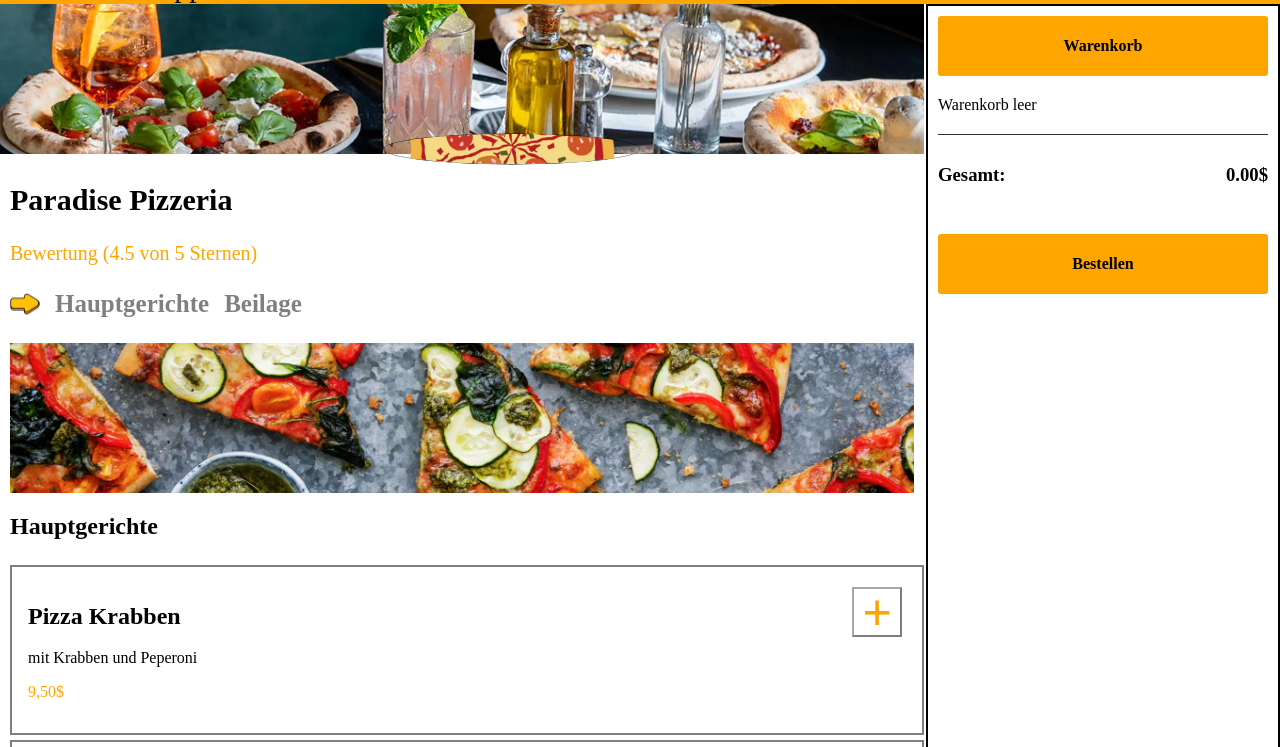
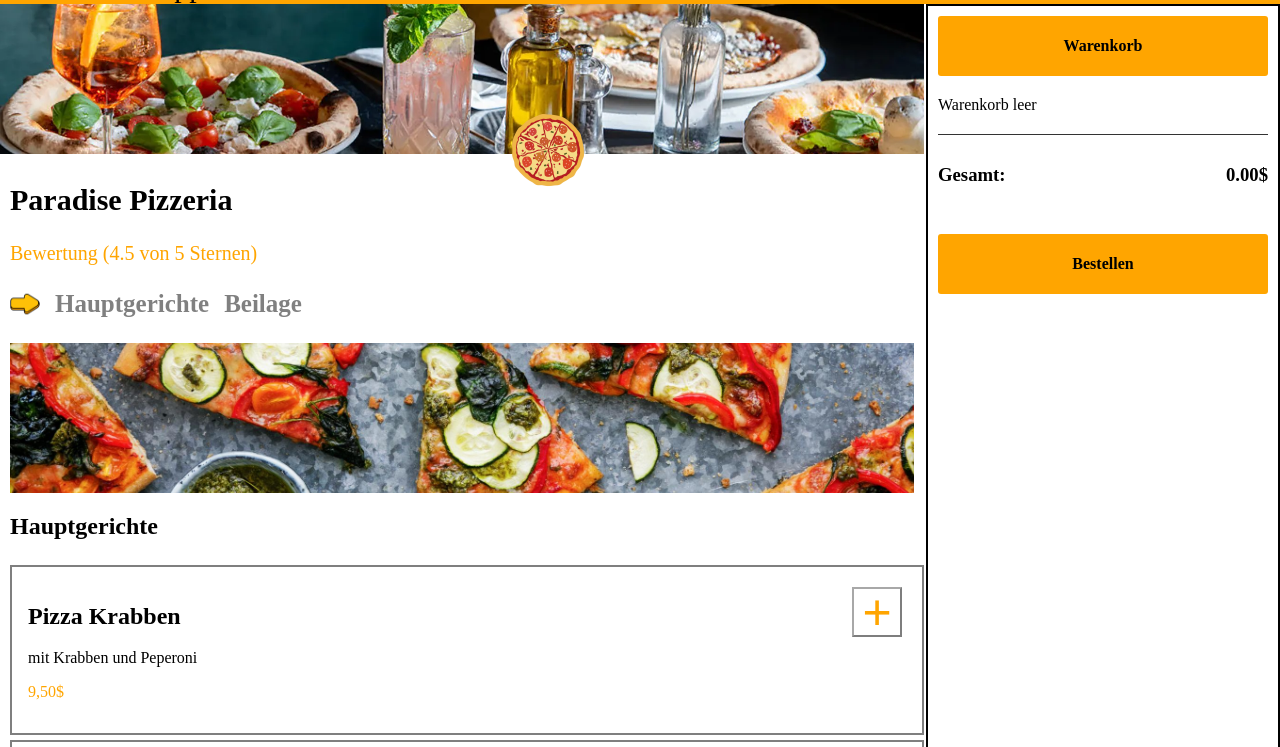
Before and after one commit to ChristianMulugeta/BESTELLAPP, a plain HTML site: page index.html in a window 1280 px wide. Shown: the part 53-800 px from the top of the page. Drawn offline with Linux system fonts and the light colour scheme.

Commit message:
round_img vollständig eingebunden

```diff
--- a/index.html
+++ b/index.html
@@ -20,7 +20,7 @@
     <div class="content_wrapper">
 
         <section class="content"><img src="./assets/img/main-img-1.jpg" alt="">
-            <img class="round_img" src="./assets/img/round-img.png" alt="">
+            <img class="round_img" src="./assets/img/round-img.png" alt style="width: 90px; height: 90px;">
             <div class="erste_beschreibung">
                 <h1>Paradise Pizzeria</h1>
                 <span> Bewertung (4.5 von 5 Sternen)</span>
--- a/style.css
+++ b/style.css
@@ -90,7 +90,7 @@ a :hover {
 
 
 
-@media (max-width: 600px) {
+@media (max-width: 700px) {
 
   .footer {
     padding-bottom: 70px;
@@ -151,4 +151,5 @@ a :hover {
     justify-content: center;
     align-items: center;
   }
+
 }
--- a/styles/assets.css
+++ b/styles/assets.css
@@ -39,12 +39,9 @@
 
 .round_img {
     position: absolute;
-    top: 6%;
+    top: 13%;
     left: 40%;
-    transform: translate(-50%, 50%) scale(0.2);
-    width: 100vh;
-    height: 800vh;
+    transform: translate(-10%, 60%);
     border-radius: 50%;
     object-fit: cover;
-    border: 2px solid black;
 }
```
